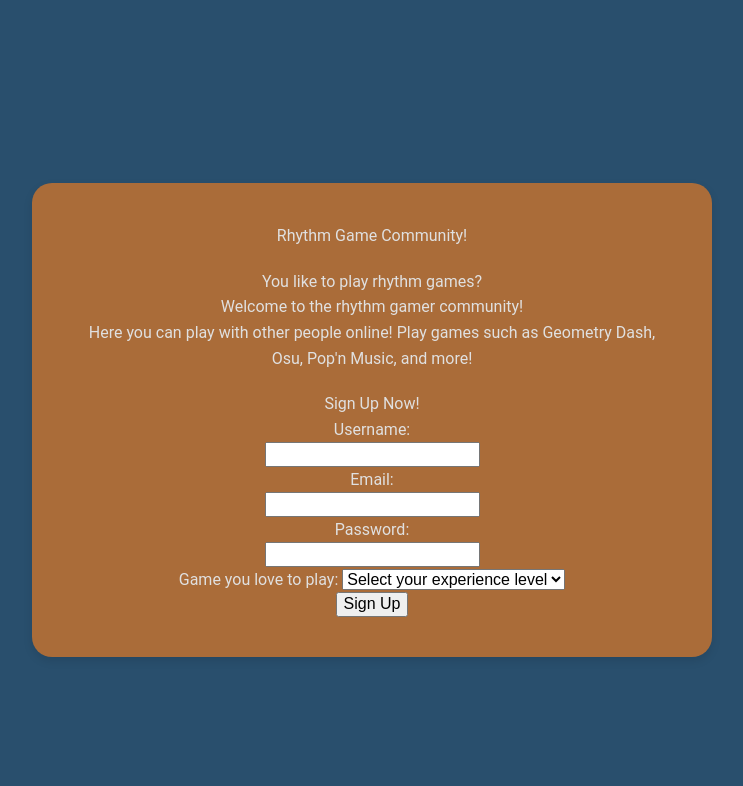
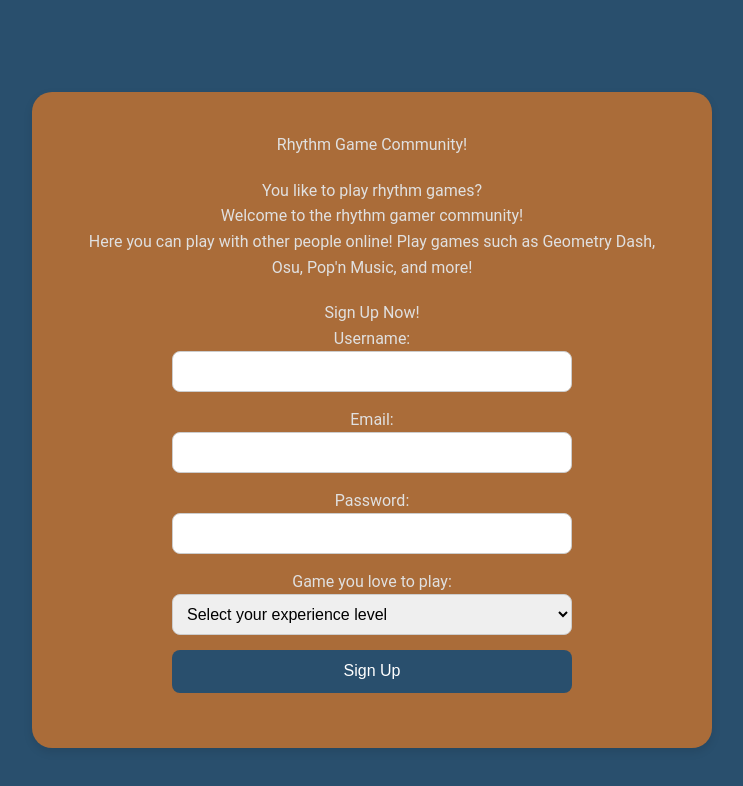
Before and after one commit to LThomas1504/project1_362, a plain HTML site: page index.html in a window 1280 px wide. Shown: the whole page, without its empty margins (268-1011 px from the left). Drawn offline with Linux system fonts and the light colour scheme.

Commit message:
adding more style

```diff
--- a/css/style.css
+++ b/css/style.css
@@ -35,3 +35,25 @@ form {
   flex-direction: column;
   align-items: center;
 }
+
+input, select, button {
+  width: 100%;
+  max-width: 400px;
+  margin-bottom: 15px;
+  padding: 10px;
+  border-radius: 8px;
+  border: 1px solid #ccc;
+}
+
+button {
+  background-color: #294F6D;
+  color: white;
+  border: none;
+  cursor: pointer;
+  padding: 12px;
+  transition: background-color 0.3s ease;
+}
+
+button:hover {
+  background-color: #1F3B58;
+}
```
